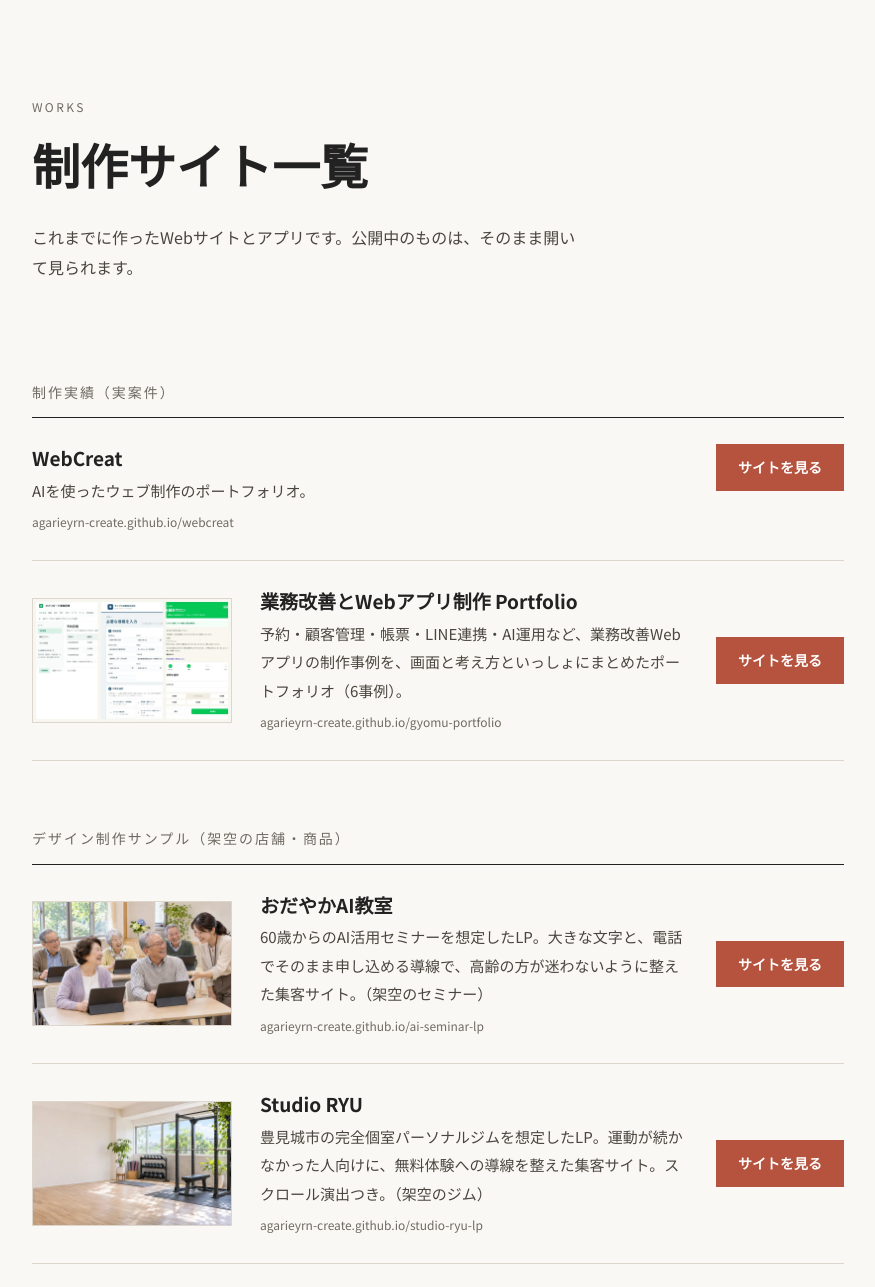
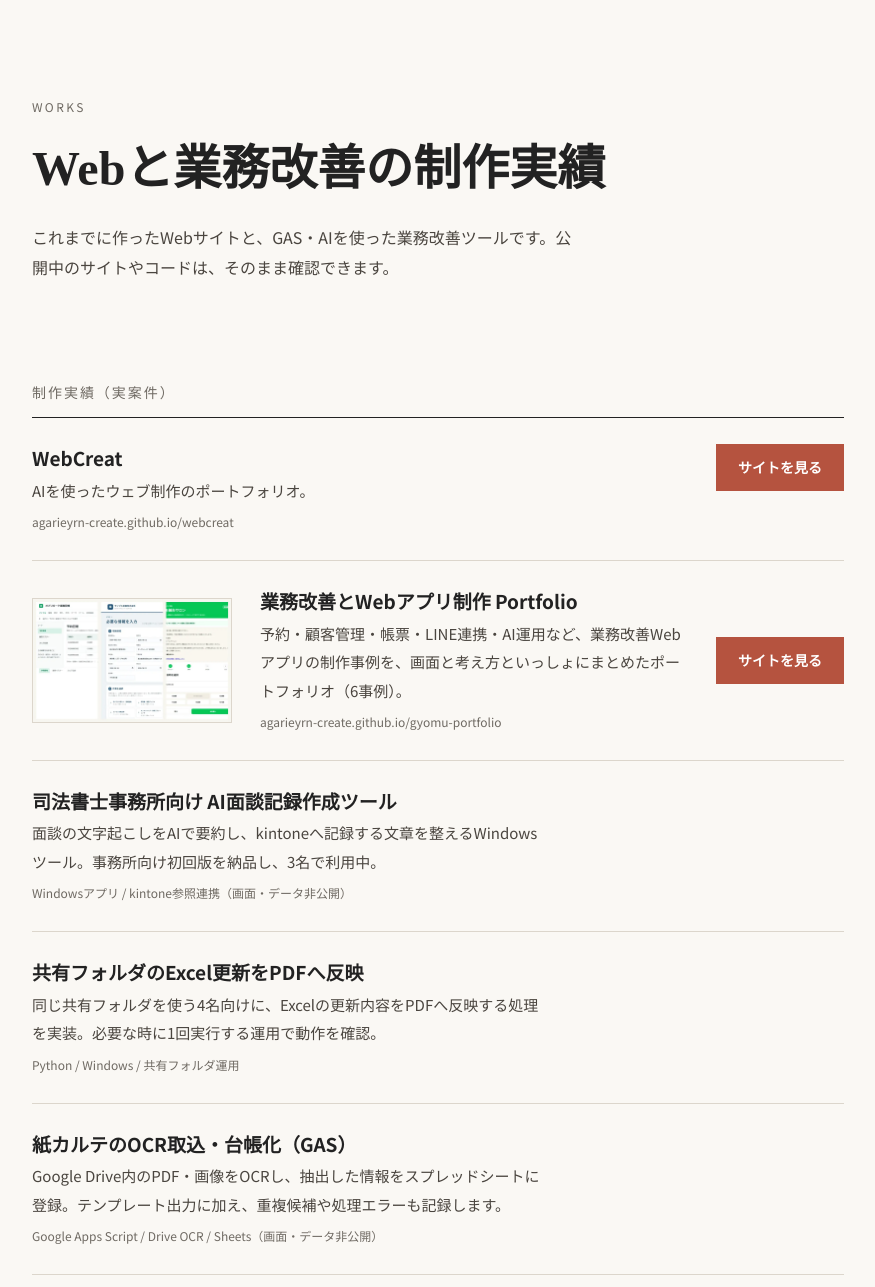
Before and after one commit to agarieyrn-create/agarieyrn-create.github.io, a plain HTML site: page index.html in a window 1280 px wide. Shown: the top 1287 px of the page, without its empty margins (202-1077 px from the left). Drawn offline with Linux system fonts and the light colour scheme.

Commit message:
Add four automation case studies to portfolio

```diff
--- a/index.html
+++ b/index.html
@@ -3,13 +3,13 @@
 <head>
 <meta charset="utf-8">
 <meta name="viewport" content="width=device-width, initial-scale=1">
-<title>制作サイト一覧</title>
-<meta name="description" content="これまでに作ったWebサイト・アプリの一覧です。公開中のサイトと、コードのみ公開しているものを分けて掲載しています。">
+<title>Webと業務改善の制作実績</title>
+<meta name="description" content="Webサイト、GAS、AIを使った業務改善ツールの制作実績です。公開中のサイトと公開コードを掲載しています。">
 <link rel="canonical" href="https://agarieyrn-create.github.io/">
 <meta property="og:type" content="website">
 <meta property="og:locale" content="ja_JP">
-<meta property="og:title" content="制作サイト一覧">
-<meta property="og:description" content="これまでに作ったWebサイト・アプリの一覧です。公開中のサイトと、コードのみ公開しているものを分けて掲載しています。">
+<meta property="og:title" content="Webと業務改善の制作実績">
+<meta property="og:description" content="Webサイト、GAS、AIを使った業務改善ツールの制作実績です。公開中のサイトと公開コードを掲載しています。">
 <meta property="og:url" content="https://agarieyrn-create.github.io/">
 <meta property="og:image" content="https://agarieyrn-create.github.io/ogp.jpg">
 <meta name="twitter:card" content="summary_large_image">
@@ -54,8 +54,8 @@ footer{padding:48px 0 72px;font-size:12px;color:var(--mute)}
 <div class="wrap">
   <header>
     <p class="label">WORKS</p>
-    <h1>制作サイト一覧</h1>
-    <p class="lead">これまでに作ったWebサイトとアプリです。公開中のものは、そのまま開いて見られます。</p>
+    <h1>Webと業務改善の制作実績</h1>
+    <p class="lead">これまでに作ったWebサイトと、GAS・AIを使った業務改善ツールです。公開中のサイトやコードは、そのまま確認できます。</p>
   </header>
 
   <main>
@@ -78,6 +78,27 @@ footer{padding:48px 0 72px;font-size:12px;color:var(--mute)}
             <span class="host">agarieyrn-create.github.io/gyomu-portfolio</span>
           </div>
           <a class="go" href="https://agarieyrn-create.github.io/gyomu-portfolio/">サイトを見る</a>
+        </li>
+        <li>
+          <div>
+            <h3>司法書士事務所向け AI面談記録作成ツール</h3>
+            <p>面談の文字起こしをAIで要約し、kintoneへ記録する文章を整えるWindowsツール。事務所向け初回版を納品し、3名で利用中。</p>
+            <span class="host">Windowsアプリ / kintone参照連携（画面・データ非公開）</span>
+          </div>
+        </li>
+        <li>
+          <div>
+            <h3>共有フォルダのExcel更新をPDFへ反映</h3>
+            <p>同じ共有フォルダを使う4名向けに、Excelの更新内容をPDFへ反映する処理を実装。必要な時に1回実行する運用で動作を確認。</p>
+            <span class="host">Python / Windows / 共有フォルダ運用</span>
+          </div>
+        </li>
+        <li>
+          <div>
+            <h3>紙カルテのOCR取込・台帳化（GAS）</h3>
+            <p>Google Drive内のPDF・画像をOCRし、抽出した情報をスプレッドシートに登録。テンプレート出力に加え、重複候補や処理エラーも記録します。</p>
+            <span class="host">Google Apps Script / Drive OCR / Sheets（画面・データ非公開）</span>
+          </div>
         </li>
       </ul>
     </section>
@@ -187,6 +208,14 @@ footer{padding:48px 0 72px;font-size:12px;color:var(--mute)}
           </div>
           <a class="go sub" href="https://github.com/agarieyrn-create/sports-to-nament">GitHubを見る</a>
         </li>
+        <li>
+          <div>
+            <h3>請求書・見積書のPDF自動生成（GAS公開サンプル）</h3>
+            <p>GoogleスプレッドシートとGASで、書類のPDF発行、番号採番、税計算、顧客・品目マスタ、発行履歴をまとめて管理するサンプルです。</p>
+            <span class="host">github.com/agarieyrn-create/gyomukourituka</span>
+          </div>
+          <a class="go sub" href="https://github.com/agarieyrn-create/gyomukourituka">GitHubを見る</a>
+        </li>
       </ul>
     </section>
   </main>
```
